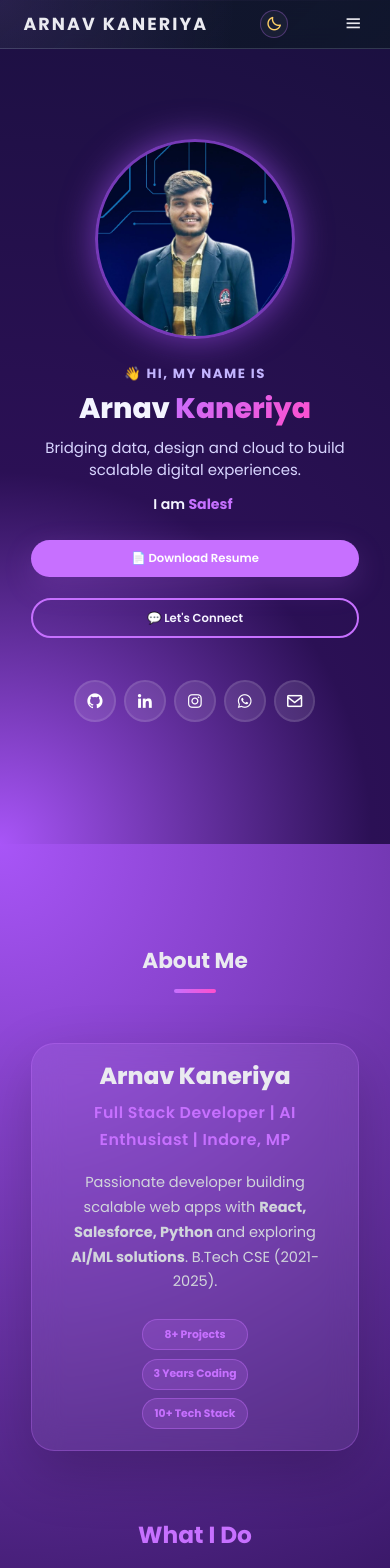
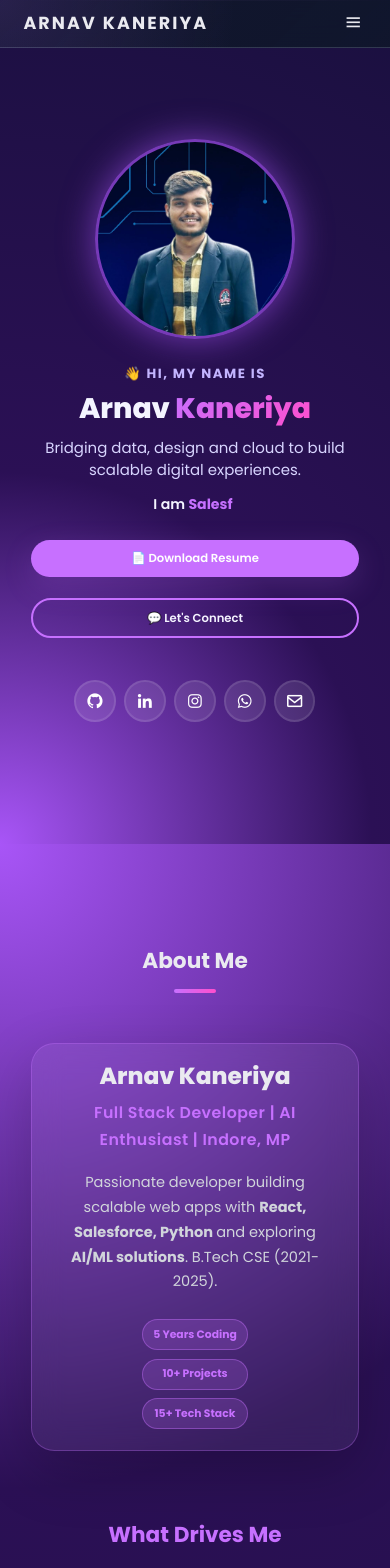
Before and after one commit to Arnav-techh/portfolio-react, a React (Vite) app: page / in a window 390 px wide. Shown: the top 1568 px of the page. Built offline with nearby package versions, Linux system fonts and the light colour scheme.

Commit message:
Fixed Certifications view

```diff
--- a/src/App.jsx
+++ b/src/App.jsx
@@ -16,9 +16,9 @@ function App() {
       <Hero />
       <About />
       <Skills />
-      <Certifications />
+      <Experience />
+     <Certifications />
       <Projects />
-      <Experience />
       <Education />
       <Contact />
       <Footer />
--- a/src/components/About.jsx
+++ b/src/components/About.jsx
@@ -16,14 +16,14 @@ const About = () => {
           </p>
         </div>
         <div className="profile-stats-simple">
-          <span>8+ Projects</span>
-          <span>3 Years Coding</span>
-          <span>10+ Tech Stack</span>
+          <span>5 Years Coding</span>
+          <span>10+ Projects</span>
+          <span>15+ Tech Stack</span>
         </div>
       </div>
 
       {/* SKILLS HIGHLIGHTS - SAME AS BEFORE */}
-      <div className="skills-highlight" data-aos="fade-up" data-aos-delay="400">
+      {/* <div className="skills-highlight" data-aos="fade-up" data-aos-delay="400">
         <h3 className="skills-title">What I Do</h3>
         <div className="skills-row">
           <div className="skill-group">
@@ -51,7 +51,7 @@ const About = () => {
             </div>
           </div>
         </div>
-      </div>
+      </div> */}
 
       {/* PERSONALITY CARDS - SAME AS "What Brings Me" */}
       <div className="about-personality" data-aos="fade-up" data-aos-delay="600">
@@ -74,6 +74,7 @@ const About = () => {
           </div>
         </div>
       </div>
+
     </section>
   );
 };
--- a/src/components/Certifications.jsx
+++ b/src/components/Certifications.jsx
@@ -37,7 +37,7 @@ const Certificate = () => {
               <p className="ach-meta">Certificate</p>
               <div className="ach-links-row">
                 <a
-                  href="assests/full-stack-cert.pdf"
+                  href="/portfolio/assests/full-stack-cert.pdf"
                   target="_blank"
                   rel="noreferrer"
                   className="ach-link"
--- a/src/components/Education.jsx
+++ b/src/components/Education.jsx
@@ -46,9 +46,9 @@ const Education = () => {
           <div className="edu-timeline-content">
             <div className="edu-header">
               <span className="edu-year">2021 - 2025</span>
-              <span className="edu-badge">Ongoing</span>
+              <span className="edu-badge">Completed</span>
             </div>
-            <h3>B.Tech Computer Science & Engineering</h3>
+            <h3>B.Tech (Computer Science & Engineering)</h3>
             <p>Medi-Caps University, Indore</p>
             <div className="edu-focus">
               <i className='bx bx-code-alt'></i>
--- a/src/components/Header.jsx
+++ b/src/components/Header.jsx
@@ -1,39 +1,13 @@
 import { useEffect, useState } from "react";
 
 const Header = () => {
-  const [theme, setTheme] = useState("dark");
   const [activeNav, setActiveNav] = useState('#about');
-  const [isMobileMenuOpen, setIsMobileMenuOpen] = useState(false);  // NEW
-
-  useEffect(() => {
-    const savedTheme = localStorage.getItem("theme");
-    const initial = savedTheme === "light" ? "light" : "dark";
-    setTheme(initial);
-
-    if (initial === "light") {
-      document.body.classList.add("light");
-    } else {
-      document.body.classList.remove("light");
-    }
-  }, []);
+  const [isMobileMenuOpen, setIsMobileMenuOpen] = useState(false);
 
   const handleNavClick = (navId) => {
     setActiveNav(navId);
     document.querySelector(navId)?.scrollIntoView({ behavior: 'smooth' });
-    setIsMobileMenuOpen(false);  // Mobile menu close on click
-  };
-
-  const toggleTheme = () => {
-    const next = theme === "light" ? "dark" : "light";
-    setTheme(next);
-
-    if (next === "light") {
-      document.body.classList.add("light");
-      localStorage.setItem("theme", "light");
-    } else {
-      document.body.classList.remove("light");
-      localStorage.setItem("theme", "dark");
-    }
+    setIsMobileMenuOpen(false);
   };
 
   return (
@@ -41,9 +15,6 @@ const Header = () => {
       <div className="nav">
         <div className="logo-wrap">
           <div className="logo">Arnav Kaneriya</div>
-          <button className="theme-toggle" onClick={toggleTheme}>
-            <i className={theme === "light" ? "bx bx-sun" : "bx bx-moon"}></i>
-          </button>
 
           {/* MOBILE HAMBURGER BUTTON */}
           <button
@@ -71,6 +42,13 @@ const Header = () => {
             Skills
           </a>
           <a
+            href="#experience"
+            className={activeNav === '#experience' ? 'active' : ''}
+            onClick={() => handleNavClick('#experience')}
+          >
+            Experience
+          </a>
+          <a
             href="#certificates"
             className={activeNav === '#certificates' ? 'active' : ''}
             onClick={() => handleNavClick('#certificates')}
@@ -83,13 +61,6 @@ const Header = () => {
             onClick={() => handleNavClick('#projects')}
           >
             Projects
-          </a>
-          <a
-            href="#experience"
-            className={activeNav === '#experience' ? 'active' : ''}
-            onClick={() => handleNavClick('#experience')}
-          >
-            Experience
           </a>
           <a
             href="#education"
--- a/src/index.css
+++ b/src/index.css
@@ -85,30 +85,7 @@ body {
 }
 
 /* THEME TOGGLE */
-.theme-toggle {
-  width: 3.4rem;
-  height: 3.4rem;
-  border-radius: 999px;
-  border: 1px solid var(--border-soft);
-  background: rgba(255,255,255,0.04);
-  display: inline-flex;
-  align-items: center;
-  justify-content: center;
-  cursor: pointer;
-  color: #ffd166;
-  font-size: 2rem;
-  transition: background 0.25s ease, transform 0.15s ease, box-shadow 0.25s ease, color 0.25s ease;
-}
-
-.theme-toggle:hover {
-  transform: translateY(-1px);
-  box-shadow: 0 0 14px rgba(199,112,255,0.5);
-}
-
-body.light .theme-toggle {
-  color: #0f172a;
-  background: #f3e8ff;
-}
+
 
 /* HAMBURGER (DESKTOP HIDE) */
 .mobile-menu-toggle {
@@ -514,6 +491,11 @@ body.light .icon-btn, body.light .hero-icon {
 /* ABOUT */
 .about {
   background: radial-gradient(circle at top left, #a855f7 0, #2b1055 40%, #1a103f 100%);
+
+
+
+
+
   padding: 12rem 8% 8rem;
 }
 
```
Also changed, not shown: 1 other file (tests, documents, lock files or other folders).
